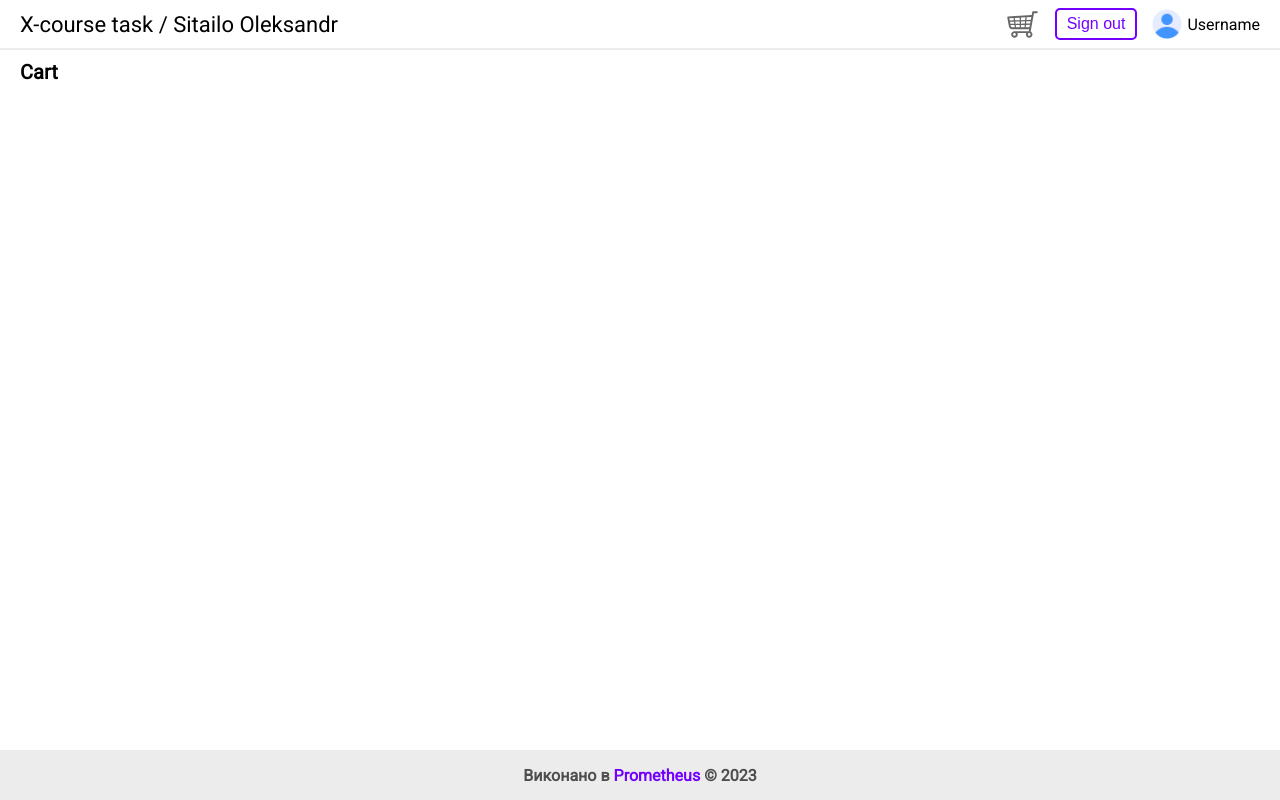
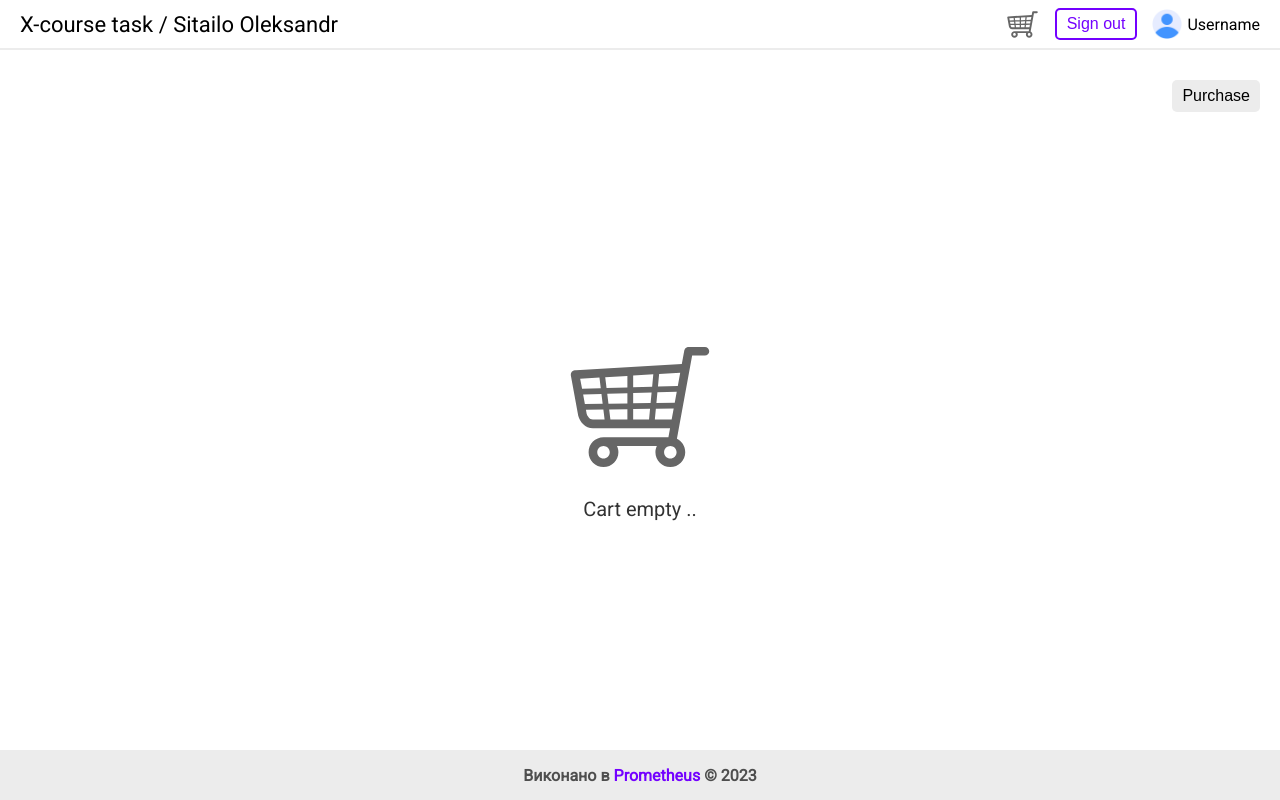
Before and after one commit to SoleksandrS/CiklumCourseProject, a React (Vite) app in the folder X-course-task/: page /cart in a window 1280 px wide. Built offline with nearby package versions, Linux system fonts and the light colour scheme.

Commit message:
feat: add Button and empty message for Cart page

```diff
--- /dev/null
+++ b/X-course-task/src/pages/Cart/Cart.module.scss
@@ -0,0 +1,37 @@
+@import "../../scss/variables.scss";
+
+.cart {
+  display: flex;
+  flex-direction: column;
+  padding: 20px 0;
+  height: 100%;
+  gap: 20px;
+}
+
+.top-line {
+  display: flex;
+  justify-content: flex-end;
+}
+
+.main-content {
+  flex: 1 1;
+}
+
+.empty {
+  display: flex;
+  flex-direction: column;
+  justify-content: center;
+  align-items: center;
+  height: 100%;
+  gap: 15px;
+
+  &-image {
+    height: 150px;
+    width: 150px;
+  }
+
+  &-text {
+    font-size: 2rem;
+    opacity: 0.8;
+  }
+}
--- a/X-course-task/src/pages/Cart/Cart.tsx
+++ b/X-course-task/src/pages/Cart/Cart.tsx
@@ -1,7 +1,28 @@
+import { useMemo } from 'react';
+import { Button } from '../../components';
+
+import cartIcon from '../../assets/icons/cart.svg';
+
+import styles from './Cart.module.scss';
+
 function Cart() {
+  const cartList = useMemo(() => [], []);
+
   return (
-    <div>
-      <h1>Cart</h1>
+    <div className={styles['cart']}>
+      <div className={styles['top-line']}>
+        <Button>Purchase</Button>
+      </div>
+      <div className={styles['main-content']}>
+        {cartList.length > 0 ? (
+          <div>List</div>
+        ) : (
+          <div className={styles['empty']}>
+            <img className={styles['empty-image']} src={cartIcon} alt="Cart" />
+            <p className={styles['empty-text']}>Cart empty ..</p>
+          </div>
+        )}
+      </div>
     </div>
   );
 }
```
